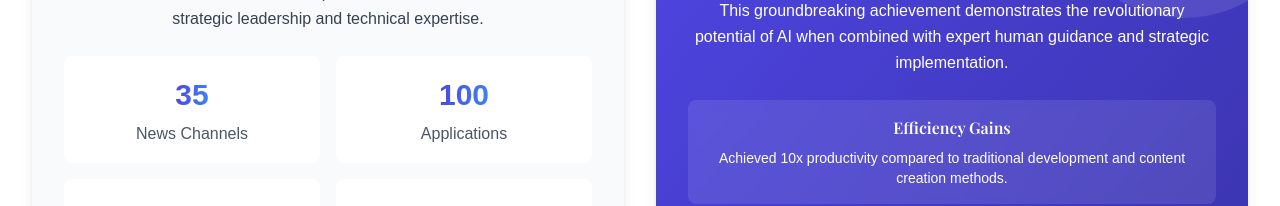
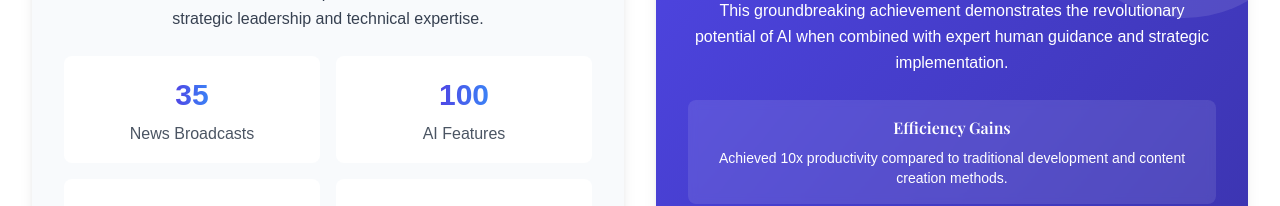
Before and after one commit to Sampathkumarvpatil/DrSampath, a React (Create React App) app in the folder frontend/: page /achievements in a window 1280 px wide. Shown: the part 1600-1806 px from the top of the page. Built offline with nearby package versions, Linux system fonts and the light colour scheme; a web font is replaced by a local one.

Commit message:
auto-commit for f2287fd9-8ac0-450a-b53e-f6132ffd12a5

```diff
--- a/frontend/src/pages/Achievements.js
+++ b/frontend/src/pages/Achievements.js
@@ -50,8 +50,8 @@ const Achievements = () => {
     title: "Global Benchmark in AI Agent Development",
     description: "In a groundbreaking achievement, I successfully created 35 AI-assisted News Broadcasts, developed over 100 AI features, and published 2,500+ blogs within just 3 months. This record-setting accomplishment demonstrates the transformative potential of AI when combined with strategic leadership and technical expertise.",
     metrics: [
-      { label: "News Channels", value: 35 },
-      { label: "Applications", value: 100 },
+      { label: "News Broadcasts", value: 35 },
+      { label: "AI Features", value: 100 },
       { label: "Blog Articles", value: 2500 },
       { label: "Months", value: 3 },
     ],
```
